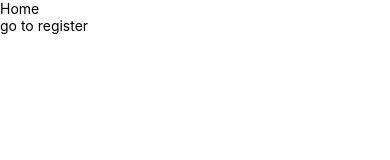
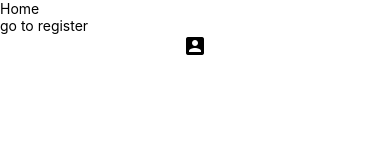
Before and after one commit to ugo-prenat/country-quiz, a React Native app: screen /home in a window 390 px wide. Shown: the top 160 px of the page. Built offline with nearby package versions, Linux system fonts and the light colour scheme.

Commit message:
Test Icon home

```diff
--- a/package.json
+++ b/package.json
@@ -13,10 +13,12 @@
     "@react-navigation/bottom-tabs": "^6.4.3",
     "@react-navigation/native": "^6.0.16",
     "@react-navigation/native-stack": "^6.9.4",
+    "@rneui/themed": "^4.0.0-rc.7",
     "react": "18.1.0",
     "react-native": "0.70.6",
     "react-native-safe-area-context": "^4.4.1",
-    "react-native-screens": "^3.18.2"
+    "react-native-screens": "^3.18.2",
+    "react-native-svg": "^13.6.0"
   },
   "devDependencies": {
     "@babel/core": "^7.12.9",
--- a/src/components/navigators/TabNavigator.js
+++ b/src/components/navigators/TabNavigator.js
@@ -10,7 +10,7 @@ const TabNavigator = () => {
   return (
     <Tab.Navigator
       screenOptions={{
-        headerShown: false
+        headerShown: false,
       }}
     >
       <Tab.Screen name="Home" component={Home} />
--- a/src/components/screens/Home.js
+++ b/src/components/screens/Home.js
@@ -1,15 +1,17 @@
-import React from 'react';
-import { SafeAreaView, View, Text, Pressable } from 'react-native';
-import { styles } from '../../styles/styles';
+import React from "react";
+import { Icon } from "@rneui/themed";
+import { SafeAreaView, View, Text, Pressable } from "react-native";
+import { styles } from "../../styles/styles";
 
 const Home = ({ navigation }) => {
   return (
     <SafeAreaView style={styles.safeArea}>
       <View>
         <Text>Home</Text>
-        <Pressable onPress={() => navigation.push('register')}>
+        <Pressable onPress={() => navigation.push("register")}>
           <Text>go to register</Text>
         </Pressable>
+        <Icon name="account-box" color="#000" />
       </View>
     </SafeAreaView>
   );
```
Also changed, not shown: 1 other file (tests, documents, lock files or other folders).
